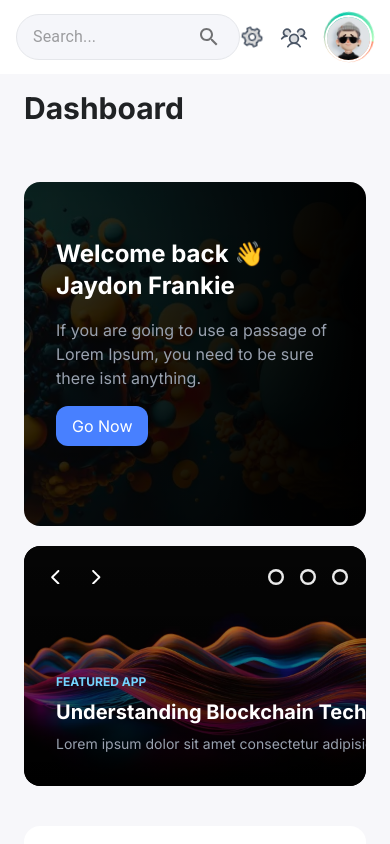
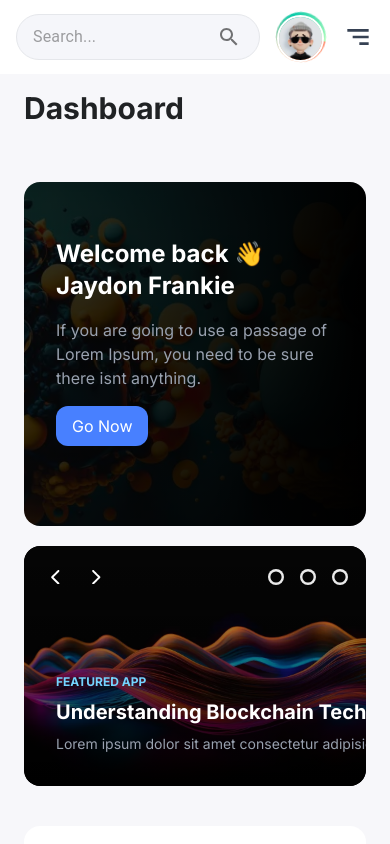
Before and after one commit to Rezaabdollahi7/DashStack, a React (Vite) app: page / in a window 390 px wide. Both pictures are taken after a click on the button "Sign In". Shown: the top 844 px of the page. Built offline with nearby package versions, Linux system fonts and the light colour scheme.

Commit message:
feat (navbar) : enhance hamburger menu in mobile size . - add mobile menu with sidebar . - use framer motion transitions . - add logo , languages to menu .

```diff
--- a/src/components/common/Navbar.jsx
+++ b/src/components/common/Navbar.jsx
@@ -11,7 +11,17 @@ import Menu from '@mui/material/Menu'
 import MenuItem from '@mui/material/MenuItem'
 import EnIcon from '../../assets/icons/england.avif'
 import IrIcon from '../../assets/icons/iran.png'
-
+import { motion, AnimatePresence } from 'framer-motion'
+import { NavLink } from 'react-router-dom'
+import { sidebarLinks } from '../../constants/SidebarLinks'
+import Logo from '../../assets/icons/Logo.svg'
+import { BiMenuAltRight } from 'react-icons/bi'
+import { IoClose } from 'react-icons/io5'
+import {
+  mobileMenuVariants,
+  hamburgerIconVariants,
+  menuItemVariants,
+} from '../../utils/motionVariants'
 const languages = [
   { code: 'en', name: 'English', icon: EnIcon },
   { code: 'fa', name: 'Persian', icon: IrIcon },
@@ -20,6 +30,7 @@ const languages = [
 export default function Navbar() {
   const [anchorEl, setAnchorEl] = useState(null)
   const [selectedLanguage, setSelectedLanguage] = useState(languages[0])
+  const [mobileMenuOpen, setMobileMenuOpen] = useState(false)
 
   const handleClick = useCallback((event) => {
     setAnchorEl(event.currentTarget)
@@ -37,6 +48,14 @@ export default function Navbar() {
     [handleClose],
   )
 
+  const toggleMobileMenu = useCallback(() => {
+    setMobileMenuOpen((prev) => !prev)
+  }, [])
+
+  const closeMobileMenu = useCallback(() => {
+    setMobileMenuOpen(false)
+  }, [])
+
   const selectedLanguageIcon = useMemo(
     () => (
       <img
@@ -50,14 +69,14 @@ export default function Navbar() {
   )
 
   return (
-    <nav className='flex w-full items-center justify-between bg-white px-4 py-3'>
+    <nav className='relative z-50 flex w-full items-center justify-between gap-4 bg-white px-4 py-3'>
+      {/* Search Bar - Full width on mobile */}
       <Paper
         component='form'
         sx={{
           p: '0px 8px',
           display: 'flex',
           alignItems: 'center',
-          width: 250,
           background: '#f5f6fa',
           borderRadius: 30,
           border: ' 1px solid ',
@@ -76,8 +95,13 @@ export default function Navbar() {
       </Paper>
 
       <div className='right-section flex items-center justify-center gap-x-4'>
-        <AiTwotoneSetting className='animate-wiggle h-6 w-6 text-gray-600' />
-        <PiUsersThreeDuotone className='h-7 w-7 text-gray-600' />
+        {/* Icons - Hidden on smaller screens */}
+        <div className='hidden items-center gap-x-4 md:flex'>
+          <AiTwotoneSetting className='animate-wiggle h-6 w-6 text-gray-600' />
+          <PiUsersThreeDuotone className='h-7 w-7 text-gray-600' />
+        </div>
+
+        {/* Language selector - Hidden on mobile */}
         <div className='hidden md:block'>
           <Button
             aria-controls='language-menu'
@@ -113,6 +137,7 @@ export default function Navbar() {
           </Menu>
         </div>
 
+        {/* Avatar - Always visible */}
         <div className='avatar-wrapper flex items-center gap-1'>
           <div className='wrapper relative w-max'>
             <img
@@ -120,11 +145,120 @@ export default function Navbar() {
               alt=''
               className='absolute top-[5%] right-[5%] z-10 flex h-[47px] w-[47px] items-center justify-center rounded-full border-2 border-white bg-white'
             />
-
             <div className='circle-gradient'></div>
           </div>
         </div>
+
+        {/* Hamburger Menu Button - Only visible on smaller screens */}
+        <motion.div
+          className='cursor-pointer lg:hidden'
+          variants={hamburgerIconVariants}
+          animate={mobileMenuOpen ? 'open' : 'closed'}
+          whileTap={{ scale: 0.9 }}
+        >
+          {mobileMenuOpen ? (
+            <IoClose
+              className='h-8 w-8 text-gray-700'
+              onClick={toggleMobileMenu}
+            />
+          ) : (
+            <BiMenuAltRight
+              className='h-8 w-8 text-gray-700'
+              onClick={toggleMobileMenu}
+            />
+          )}
+        </motion.div>
       </div>
+
+      {/* Mobile Menu Overlay */}
+      <AnimatePresence>
+        {mobileMenuOpen && (
+          <motion.div
+            className='bg-opacity-50 fixed inset-0 z-40 bg-black'
+            initial={{ opacity: 0 }}
+            animate={{ opacity: 1 }}
+            exit={{ opacity: 0 }}
+            onClick={closeMobileMenu}
+          />
+        )}
+      </AnimatePresence>
+
+      {/* Mobile Menu Drawer */}
+      <AnimatePresence>
+        {mobileMenuOpen && (
+          <motion.div
+            className='fixed top-0 right-0 z-50 h-full w-3/4 max-w-sm overflow-y-auto bg-white shadow-xl'
+            variants={mobileMenuVariants}
+            initial='closed'
+            animate='open'
+            exit='closed'
+          >
+            <div className='px-4 py-6'>
+              <div className='mb-8 flex items-center justify-between'>
+                <img src={Logo} alt='DashStack logo' width={130} height={25} />
+                <motion.button
+                  whileTap={{ scale: 0.9 }}
+                  onClick={closeMobileMenu}
+                >
+                  <IoClose className='h-6 w-6 text-gray-700' />
+                </motion.button>
+              </div>
+
+              {/* Language Selector (mobile) */}
+              <div className='mb-6 border-b border-gray-200 pb-4'>
+                <p className='mb-2 text-sm text-gray-500'>Language</p>
+                <div className='flex space-x-4'>
+                  {languages.map((language) => (
+                    <motion.button
+                      key={language.code}
+                      whileTap={{ scale: 0.95 }}
+                      onClick={() => setSelectedLanguage(language)}
+                      className={`flex items-center space-x-2 rounded-md p-2 ${
+                        selectedLanguage.code === language.code
+                          ? 'border border-blue-200 bg-blue-50'
+                          : 'bg-gray-50'
+                      }`}
+                    >
+                      <img
+                        src={language.icon}
+                        alt={language.name}
+                        width={20}
+                        height={20}
+                      />
+                      <span>{language.name}</span>
+                    </motion.button>
+                  ))}
+                </div>
+              </div>
+
+              {/* Navigation Links */}
+              <div className='space-y-1'>
+                {sidebarLinks.map((link, index) => (
+                  <motion.div
+                    key={index}
+                    variants={menuItemVariants}
+                    whileHover={{ x: 5 }}
+                    whileTap={{ scale: 0.98 }}
+                  >
+                    <NavLink
+                      to={link.Link}
+                      className={({ isActive }) =>
+                        isActive
+                          ? 'bg-primary-light flex items-center gap-3 rounded-lg px-4 py-3 text-white'
+                          : 'flex items-center gap-3 rounded-lg px-4 py-3 text-gray-700 transition-all duration-300 hover:bg-gray-100'
+                      }
+                      onClick={closeMobileMenu}
+                    >
+                      <span className='text-lg'>{link.icon}</span>
+                      <span>{link.LinkName}</span>
+                    </NavLink>
+                  </motion.div>
+                ))}
+              </div>
+            </div>
+          </motion.div>
+        )}
+      </AnimatePresence>
     </nav>
   )
 }
--- a/src/utils/motionVariants.jsx
+++ b/src/utils/motionVariants.jsx
@@ -56,6 +56,48 @@ export const fadeInRight = {
     x: 0,
     transition: { duration: 0.6 },
   },
+}
+
+// Animation variants
+export const mobileMenuVariants = {
+  closed: {
+    opacity: 0,
+    x: '100%',
+    transition: {
+      type: 'spring',
+      stiffness: 300,
+      damping: 30,
+    },
+  },
+  open: {
+    opacity: 1,
+    x: 0,
+    transition: {
+      type: 'spring',
+      stiffness: 300,
+      damping: 30,
+      staggerChildren: 0.07,
+      delayChildren: 0.2,
+    },
+  },
+}
+
+export const menuItemVariants = {
+  closed: { opacity: 0, x: 20 },
+  open: {
+    opacity: 1,
+    x: 0,
+    transition: {
+      type: 'spring',
+      stiffness: 300,
+      damping: 20,
+    },
+  },
+}
+
+export const hamburgerIconVariants = {
+  closed: { rotate: 0 },
+  open: { rotate: 180 },
 }
 
 export const staggerChildren = {
```
